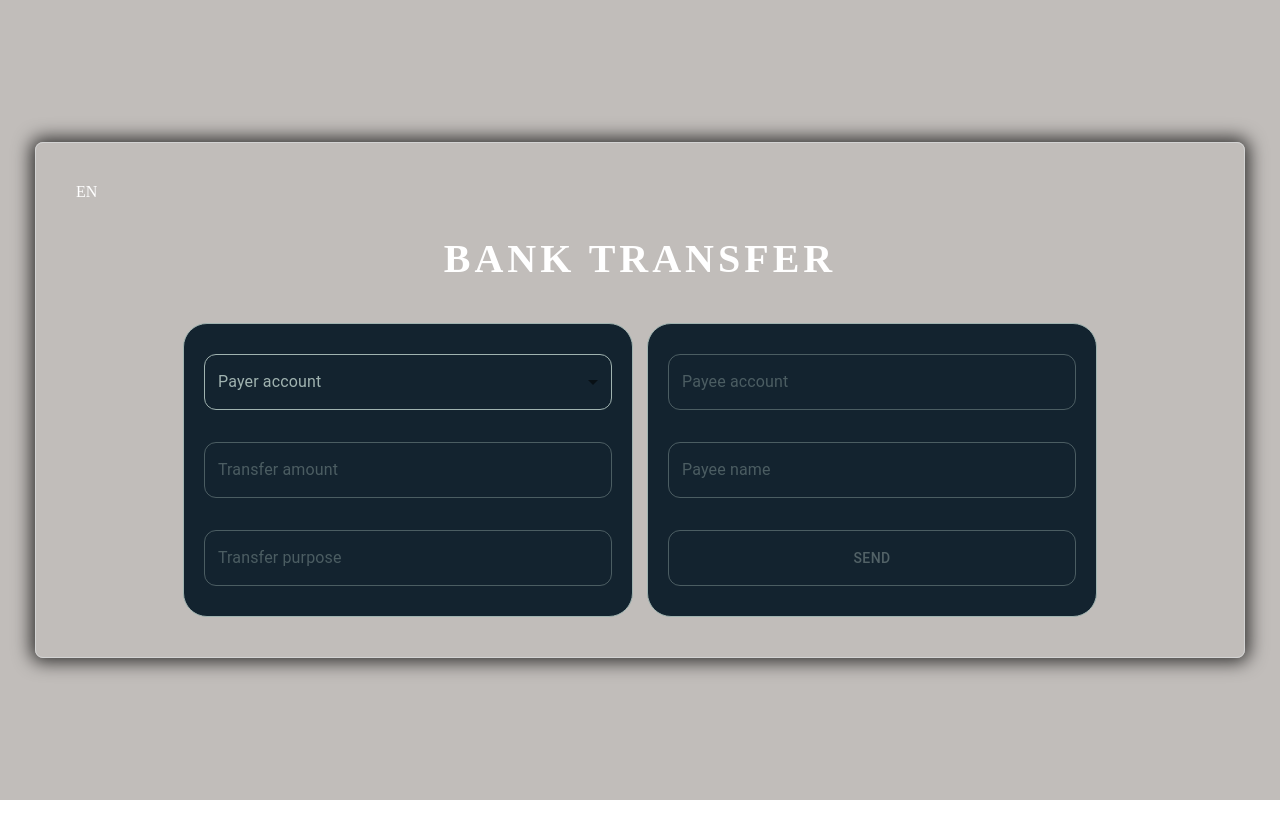
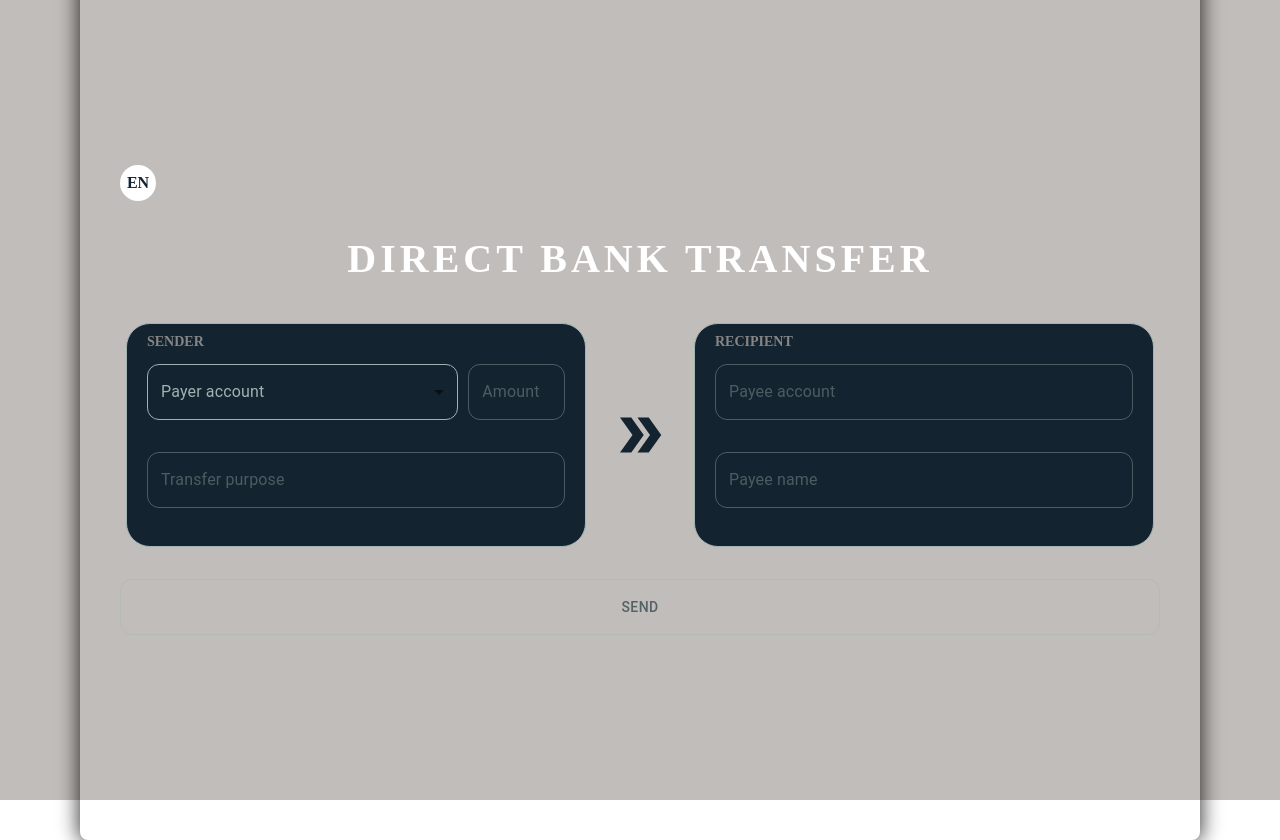
Before and after one commit to pinenetcoder/FormTest, a React (Vite) app: page / in a window 1280 px wide. Before the commit the page ends 800 px from the top, so only its background shows below. Built offline with nearby package versions, Linux system fonts and the light colour scheme.

Commit message:
Validation improve & i18n

```diff
--- a/package.json
+++ b/package.json
@@ -4,7 +4,7 @@
   "version": "0.0.0",
   "type": "module",
   "scripts": {
-    "dev": "vite",
+    "dev": "vite --host",
     "build": "tsc && vite build",
     "lint": "eslint . --ext ts,tsx --report-unused-disable-directives --max-warnings 0",
     "preview": "vite preview"
@@ -15,10 +15,14 @@
     "@hookform/resolvers": "^3.3.2",
     "@mui/icons-material": "^5.14.13",
     "@mui/material": "^5.14.13",
+    "i18next": "^23.5.1",
     "lodash": "^4.17.21",
     "react": "^18.2.0",
     "react-dom": "^18.2.0",
     "react-hook-form": "^7.47.0",
+    "react-i18next": "^13.3.0",
+    "react-number-format": "^5.3.1",
+    "react-toastify": "^9.1.3",
     "yup": "^1.3.2"
   },
   "devDependencies": {
--- a/src/components/forms/bankTransferForm.tsx
+++ b/src/components/forms/bankTransferForm.tsx
@@ -8,25 +8,32 @@ import { payerAccounts } from "../../data/accountDetails";
 import { useEffect, useState } from "react";
 import ControlledSearch from "../inputs/ControlledSearch";
 import CheckIcon from "@mui/icons-material/Check";
-import { accountValidityChecker } from "../../utils/helpers";
+import DoubleArrowIcon from "@mui/icons-material/DoubleArrow";
+import {
+  accountValidityChecker,
+  checkLTIBANMatch,
+  tate,
+} from "../../utils/helpers";
+import { toast } from "react-toastify";
+import { useTranslation } from "react-i18next";
 
 export const BankTransferForm = () => {
-  const [currentLanguage, setCurrentLanguage] = useState("en");
+  const {
+    t,
+    i18n: { changeLanguage, language },
+  } = useTranslation();
 
-  const handleChangeLanguage = () => {
-    const newLanguage = currentLanguage === "en" ? "lt" : "en";
-    setCurrentLanguage(newLanguage);
-  };
-
+  const [currentLanguage, setCurrentLanguage] = useState(language);
   const [selectedAccBalance, setSelectedAccBalance] = useState<
     number | undefined
   >(undefined);
   const [formSubmiting, setFormSubmiting] = useState(false);
   const [aproveAccountIcon, setAproveAccountIcon] = useState(false);
 
-  const checkMatch = (inputString: string) => {
-    const pattern = /^LT\d{18}$/;
-    return pattern.test(inputString);
+  const handleChangeLanguage = () => {
+    const newLanguage = currentLanguage === "en" ? "lt" : "en";
+    setCurrentLanguage(newLanguage);
+    changeLanguage(newLanguage);
   };
 
   const {
@@ -39,7 +46,9 @@ export const BankTransferForm = () => {
     setError,
     formState: { errors },
   } = useForm({
-    resolver: yupResolver(onlinePaymentSchema(Number(selectedAccBalance))),
+    resolver: yupResolver(
+      onlinePaymentSchema(Number(selectedAccBalance), tate, t, currentLanguage)
+    ),
     mode: "onChange",
     defaultValues: {
       payerAccount: "",
@@ -58,7 +67,7 @@ export const BankTransferForm = () => {
     setTimeout(() => {
       setFormSubmiting(false);
       setAproveAccountIcon(false);
-      alert("Money successfuly transfered");
+      toast.success("Money successfuly transfered");
       reset();
     }, 2000);
   };
@@ -66,7 +75,7 @@ export const BankTransferForm = () => {
   const payeeAccountInputHandler = async (e: string) => {
     setValue("payeeAccount", e);
 
-    if (checkMatch(e)) {
+    if (checkLTIBANMatch(e)) {
       setError("payeeAccount", "" as ErrorOption);
 
       if (await accountValidityChecker(e)) {
@@ -82,6 +91,8 @@ export const BankTransferForm = () => {
     }
   };
 
+  // ZAKONCHI TRANSLATION i DOBAV STATE
+
   useEffect(() => {
     const theOneBalance = payerAccounts.filter(
       (acc) => acc.iban === watchedPayerAccount
@@ -91,52 +102,71 @@ export const BankTransferForm = () => {
 
   return (
     <StyledForm onSubmit={handleSubmit(onSubmit)}>
-      <Box
-        sx={{ color: "#fff", cursor: "pointer", textTransform: "uppercase" }}
-        onClick={handleChangeLanguage}
+      <StyledLanguageSelector onClick={handleChangeLanguage}>
+        {currentLanguage}
+      </StyledLanguageSelector>
+      <StyledFormTitle>{tate(t, "title")}</StyledFormTitle>
+
+      <Stack
+        flexDirection="row"
+        mb="2rem"
+        justifyContent="center"
+        alignItems="center"
+        sx={{ gap: "24px" }}
       >
-        {currentLanguage}
-      </Box>
-      <StyledFormTitle>BANK TRANSFER</StyledFormTitle>
-
-      <Stack flexDirection="row" justifyContent="center" sx={{ gap: "14px" }}>
         <StyledPayerBox>
-          <Box mb="2rem">
+          <StyledPayerBoxTitle>{tate(t, "payerBoxTitle")}</StyledPayerBoxTitle>
+          <Stack flexDirection="row" mb="2rem" gap="10px" position="relative">
             <ControllerSelect
               name="payerAccount"
               selectOptions={payerAccounts}
               defaultValue=""
               control={control}
-              label="Payer account"
+              label={tate(t, "payerAccountLabel")}
               error={errors?.payerAccount?.message as string}
               disabled={formSubmiting}
               currentLanguage={currentLanguage}
             />
-          </Box>
-          <Box mb="2rem">
             <ControllerInput
-              label="Transfer amount"
+              label={tate(t, "transferAmountLabel")}
               name="amount"
               type="number"
               disabled={!selectedAccBalance || formSubmiting}
               error={errors?.amount?.message as string}
               control={control as unknown as Control}
               currentLanguage={currentLanguage}
+              styles={{
+                width: "130px",
+                "& .MuiFormHelperText-root": {
+                  position: "absolute",
+                  width: "300px",
+                  bottom: "-24px",
+                  right: 0,
+                  display: "flex",
+                  justifyContent: "flex-end",
+                  mr: 0,
+                },
+              }}
             />
-          </Box>
+          </Stack>
+
           <Box>
             <ControllerInput
-              label="Transfer purpose"
+              label={tate(t, "transferPurposeLabel")}
               name="purpose"
               type="text"
               disabled={!selectedAccBalance || formSubmiting}
               error={errors?.purpose?.message as string}
               control={control as unknown as Control}
+              currentLanguage={currentLanguage}
             />
           </Box>
         </StyledPayerBox>
 
+        <StyledChevronIcon />
+
         <StyledPayerBox>
+          <StyledPayerBoxTitle>{tate(t, "payeeBoxTitle")}</StyledPayerBoxTitle>
           <Box mb="2rem" position="relative">
             <ControlledSearch
               height="3.5rem"
@@ -145,7 +175,7 @@ export const BankTransferForm = () => {
               disabled={!selectedAccBalance || formSubmiting}
               type="text"
               register={register}
-              placeholder="Payee account"
+              placeholder={tate(t, "payeeAccountLabel")}
               error={errors?.payeeAccount?.message}
             />
             {aproveAccountIcon && <StyledCheckAccountNumberIcon />}
@@ -153,7 +183,7 @@ export const BankTransferForm = () => {
 
           <Box mb="2rem">
             <ControllerInput
-              label="Payee name"
+              label={tate(t, "payeeNameLabel")}
               name="payeeName"
               type="text"
               disabled={!selectedAccBalance || formSubmiting}
@@ -161,32 +191,31 @@ export const BankTransferForm = () => {
               control={control as unknown as Control}
             />
           </Box>
+        </StyledPayerBox>
+      </Stack>
       <StyledFormButton
         variant="outlined"
         type="submit"
         disabled={!selectedAccBalance || formSubmiting}
       >
         {formSubmiting ? (
-              <CircularProgress
-                size="1rem"
-                color="inherit"
-                sx={{ mr: "16px" }}
-              />
+          <CircularProgress size="1rem" color="inherit" sx={{ mr: "16px" }} />
         ) : null}
-            SEND
+        {tate(t, "sendButton")}
       </StyledFormButton>
-        </StyledPayerBox>
-      </Stack>
     </StyledForm>
   );
 };
 
 const StyledForm = styled("form")({
-  border: "1px solid lightgrey",
-  boxShadow: "0px 0px 18px 4px rgba(0,0,0,0.75)",
-  width: "70.5rem",
+  boxShadow: "0px 0px 20px 2px rgba(0,0,0,0.75)",
+  width: "65rem",
+  height: "100vh",
   padding: "2.5rem",
   borderRadius: "0.5rem",
+  display: "flex",
+  flexDirection: "column",
+  justifyContent: "center",
 });
 
 const StyledFormTitle = styled("h1")({
@@ -214,10 +243,11 @@ const StyledPayerBox = styled(Box)({
   border: "1px solid #a0b3b0",
   background: "#13232f",
   borderRadius: "24px",
-  width: "450px",
-  minHeight: "200px",
-  padding: "30px 20px",
+  width: "460px",
+  height: "224px",
+  padding: "40px 20px 24px",
   boxSizing: "border-box",
+  position: "relative",
 });
 
 const StyledCheckAccountNumberIcon = styled(CheckIcon)({
@@ -226,3 +256,30 @@ const StyledCheckAccountNumberIcon = styled(CheckIcon)({
   top: "16px",
   color: "lime",
 });
+const StyledPayerBoxTitle = styled("h3")({
+  margin: "0",
+  position: "absolute",
+  top: "10px",
+  fontSize: "14px",
+  textTransform: "uppercase",
+  color: "#868686",
+});
+
+const StyledChevronIcon = styled(DoubleArrowIcon)({
+  color: "#13232f",
+  fontSize: "60px",
+});
+
+const StyledLanguageSelector = styled(Box)({
+  color: "#13232f",
+  fontWeight: "600",
+  cursor: "pointer",
+  textTransform: "uppercase",
+  background: "#fff",
+  width: "36px",
+  height: "36px",
+  borderRadius: "100%",
+  display: "flex",
+  justifyContent: "center",
+  alignItems: "center",
+});
--- a/src/components/inputs/ControllerInput.tsx
+++ b/src/components/inputs/ControllerInput.tsx
@@ -9,7 +9,8 @@ export type TControllerInput = {
   error: string;
   type: string;
   disabled?: boolean;
-  currentLanguage?: string;
+  currentLanguage?: string | undefined;
+  styles?: any;
 };
 
 export const ControllerInput = ({
@@ -19,6 +20,7 @@ export const ControllerInput = ({
   type,
   error,
   disabled,
+  styles,
 }: TControllerInput) => {
   const [labelState, setLabelState] = useState(false);
 
@@ -28,6 +30,7 @@ export const ControllerInput = ({
       control={control}
       render={({ field: { onChange, value } }) => (
         <StyledFormInput
+          sx={styles}
           fullWidth
           disabled={disabled}
           error={!!error}
--- /dev/null
+++ b/src/locales/en/common.json
@@ -0,0 +1,23 @@
+{
+  "translations": {
+    "title": "DIRECT BANK TRANSFER",
+    "payerAccountLabel": "Payer account",
+    "transferAmountLabel": "Amount",
+    "transferPurposeLabel": "Transfer purpose",
+    "payeeAccountLabel": "Payee account",
+    "payeeNameLabel": "Payee name",
+    "sendButton": "Send",
+    "maxMesagePt1": "Maximum value should be",
+    "maxMesagePt2": "or less",
+    "payerBoxTitle": "Sender",
+    "payeeBoxTitle": "Recipient",
+
+    "requiredField": "This field is required",
+    "amountValidation": "Please enter an amount number",
+    "amountMinimum": "Minimum value should be 0.01 or more",
+    "min3Chars": "Minimum length should be 3 characters or more",
+    "max135Chars": "Maximum length should be 135 characters or less",
+    "ltIBANFormatWorning": "Please follow the format LT followed by 18 digits",
+    "max75Chars": "Maximum length should be 70 characters or less"
+  }
+}
--- /dev/null
+++ b/src/locales/lt/common.json
@@ -0,0 +1,23 @@
+{
+  "translations": {
+    "title": "TIESIOGINIS BANKO PEVEDIMAS",
+    "payerAccountLabel": "Mokėtojo sąskaita",
+    "transferAmountLabel": "Suma",
+    "transferPurposeLabel": "Perdavimo tikslas",
+    "payeeAccountLabel": "Gavėjo sąskaita",
+    "payeeNameLabel": "Gavėjo vardas",
+    "sendButton": "Siųsti",
+    "maxMesagePt1": "Didžiausia vertė turi būti ",
+    "maxMesagePt2": "arba mažesnė",
+    "payerBoxTitle": "Siuntėjas",
+    "payeeBoxTitle": "Gavėjas",
+
+    "requiredField": "Šis laukas yra būtinas",
+    "amountValidation": "Įveskite sumos numerį",
+    "amountMinimum": "Minimali vertė turi būti 0,01 ar daugiau",
+    "min3Chars": "Mažiausias ilgis turi būti 3 ar daugiau simbolių",
+    "max135Chars": "Didžiausias ilgis turi būti 135 simboliai arba mažiau",
+    "ltIBANFormatWorning": "Laikykitės formato LT ir 18 skaitmenų",
+    "max75Chars": "Didžiausias ilgis turi būti 70 ar mažiau simbolių"
+  }
+}
--- a/src/utils/helpers.ts
+++ b/src/utils/helpers.ts
@@ -1,3 +1,5 @@
+import { TFunction } from "i18next";
+
 export const usFormattedNumber = (number: number, currentLanguage: string) => {
   if (currentLanguage === "en") {
     return number.toLocaleString("en-US", {
@@ -20,3 +22,14 @@ export const accountValidityChecker = async (account: string): Promise<boolean>
   const data = await resp.json();
   return data.valid
 }
+
+
+export const checkLTIBANMatch = (inputString: string) => {
+  const pattern = /^LT\d{18}$/;
+  return pattern.test(inputString);
+};
+
+
+export const tate = (t: TFunction<"translation", undefined>, key: string) => {
+  return t(`translations:${key}`)
+}
```
Also changed, not shown: src/i18n.ts (added, +11 -0 lines), src/main.tsx (+12 -0 lines), src/schemas/onlinePaymentSchema.ts (+14 -13 lines), 1 other file (tests, documents, lock files or other folders). Lines whose indentation alone changed are shown as unchanged.
